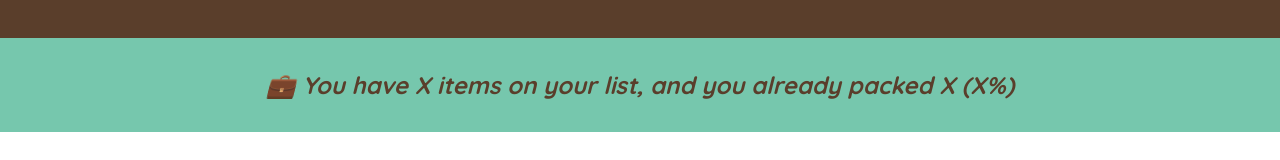
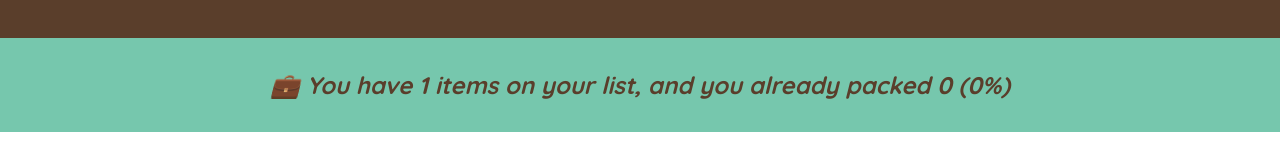
Before and after one commit to bikokwa/05-travel-list, a React (Create React App) app: page / in a window 1280 px wide. Both pictures are taken after typing "Sample" into the empty fields and a click on the button "ADD". Shown: the part 358-518 px from the top of the page. Built offline with nearby package versions, Linux system fonts and the light colour scheme.

Commit message:
calculate statistics as derived state

```diff
--- a/src/App.js
+++ b/src/App.js
@@ -28,7 +28,7 @@
         onToggleItem={handleToggleItem}
         items={items}
       />
-      <Stats />
+      <Stats items={items} />
     </>
   );
 }
@@ -111,10 +111,26 @@
   );
 }
 
-function Stats() {
+function Stats({ items }) {
+  if (!items.length)
+    return (
+      <p className="stats">
+        <em>Start adding some items to your packing list 🚀</em>
+      </p>
+    );
+
+  const numItems = items.length;
+  const numPacked = items.filter((item) => item.packed).length;
+  const percentage = Math.round((numPacked / numItems) * 100);
+
   return (
     <footer className="stats">
-      <em>💼 You have X items on your list, and you already packed X (X%)</em>
+      <em>
+        {percentage === 100
+          ? "You got everything! Ready to go ✈"
+          : `💼 You have ${numItems} items on your list, and you already packed
+        ${numPacked} (${percentage}%)`}
+      </em>
     </footer>
   );
 }
```
